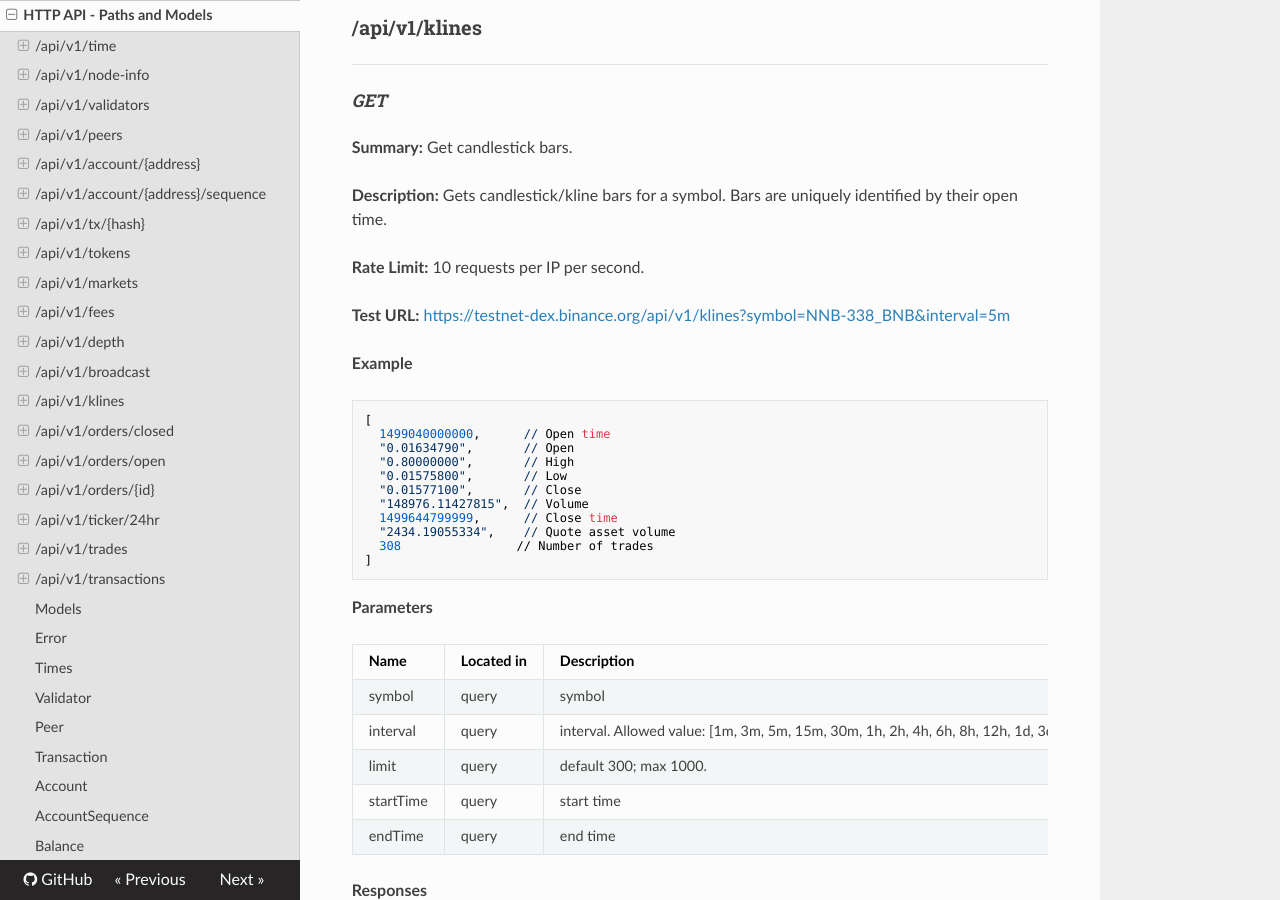
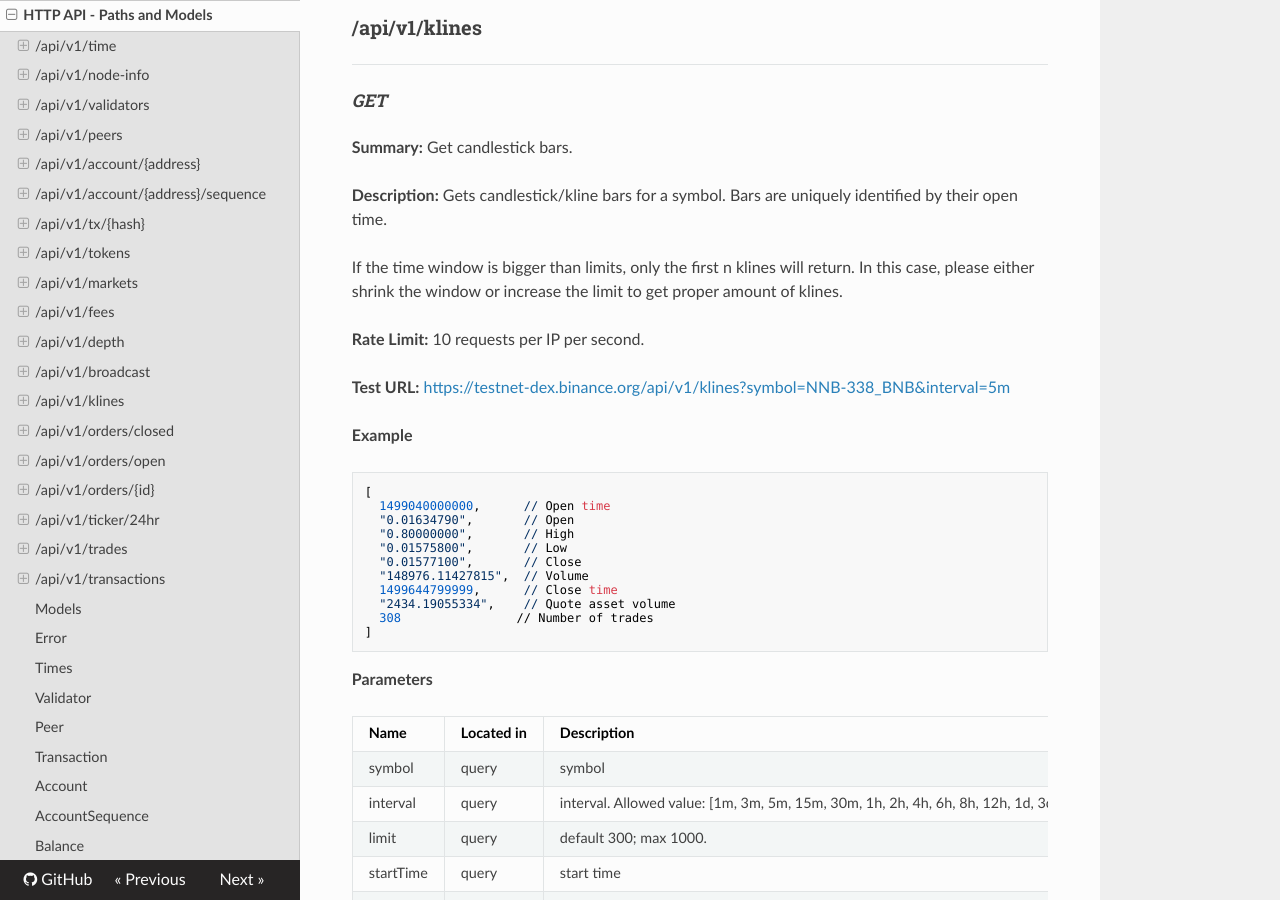
Before and after one commit to yash-sharma1/docs-site, an MkDocs documentation site: the page built from docs/api-reference/dex-api/paths.md, in a window 1280 px wide and 900 px high, scrolled down 9244 px. Built offline with MkDocs 1.6.1, drawn with Linux system fonts in a browser that asks for light colours; nearby versions of some CDN libraries.

Commit message:
make build

```diff
--- a/docs/api-reference/dex-api/paths.md
+++ b/docs/api-reference/dex-api/paths.md
@@ -374,6 +374,8 @@
 **Summary:** Get candlestick bars.
 
 **Description:** Gets candlestick/kline bars for a symbol. Bars are uniquely identified by their open time.
+
+If the time window is bigger than limits, only the first n klines will return. In this case, please either shrink the window or increase the limit to get proper amount of klines.
 
 **Rate Limit:** 10 requests per IP per second.
 
```
